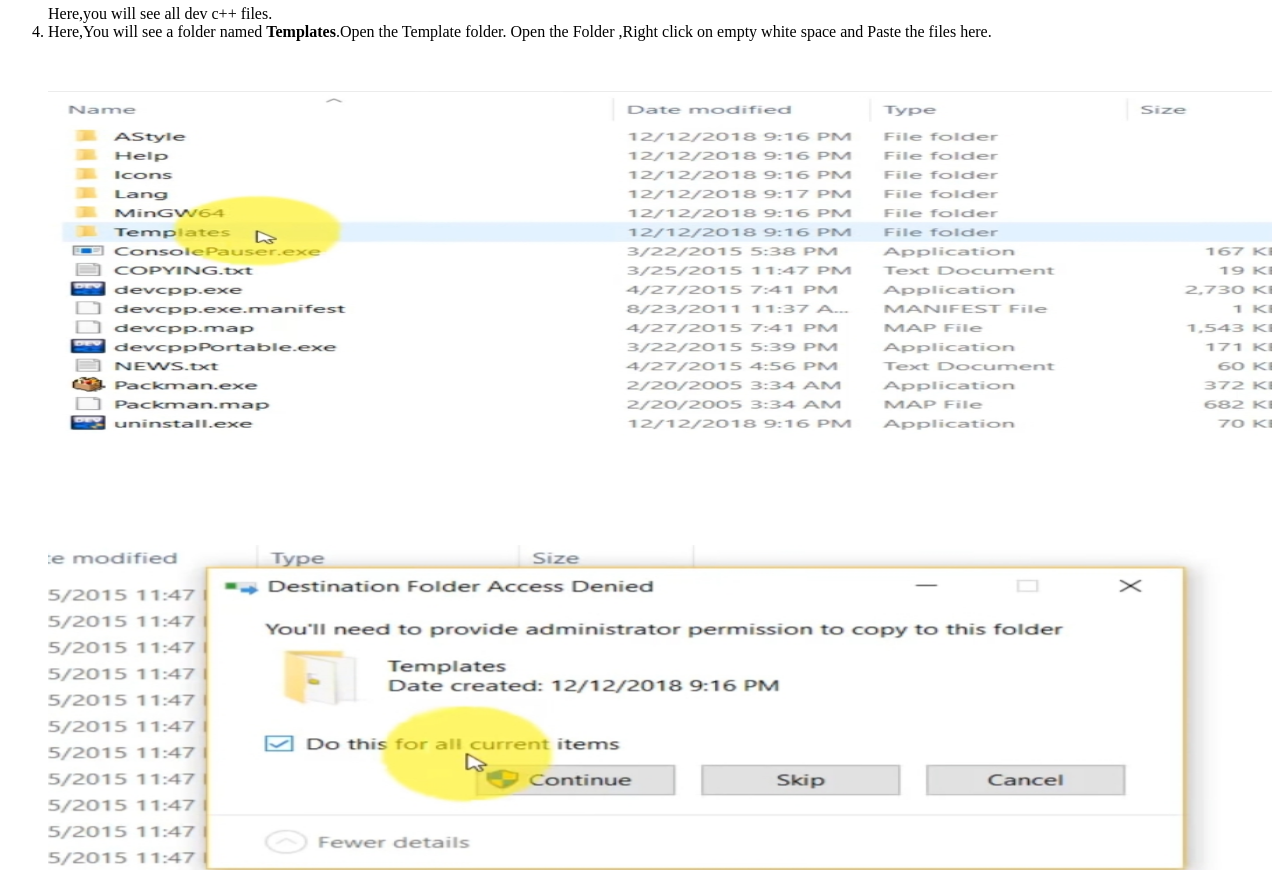
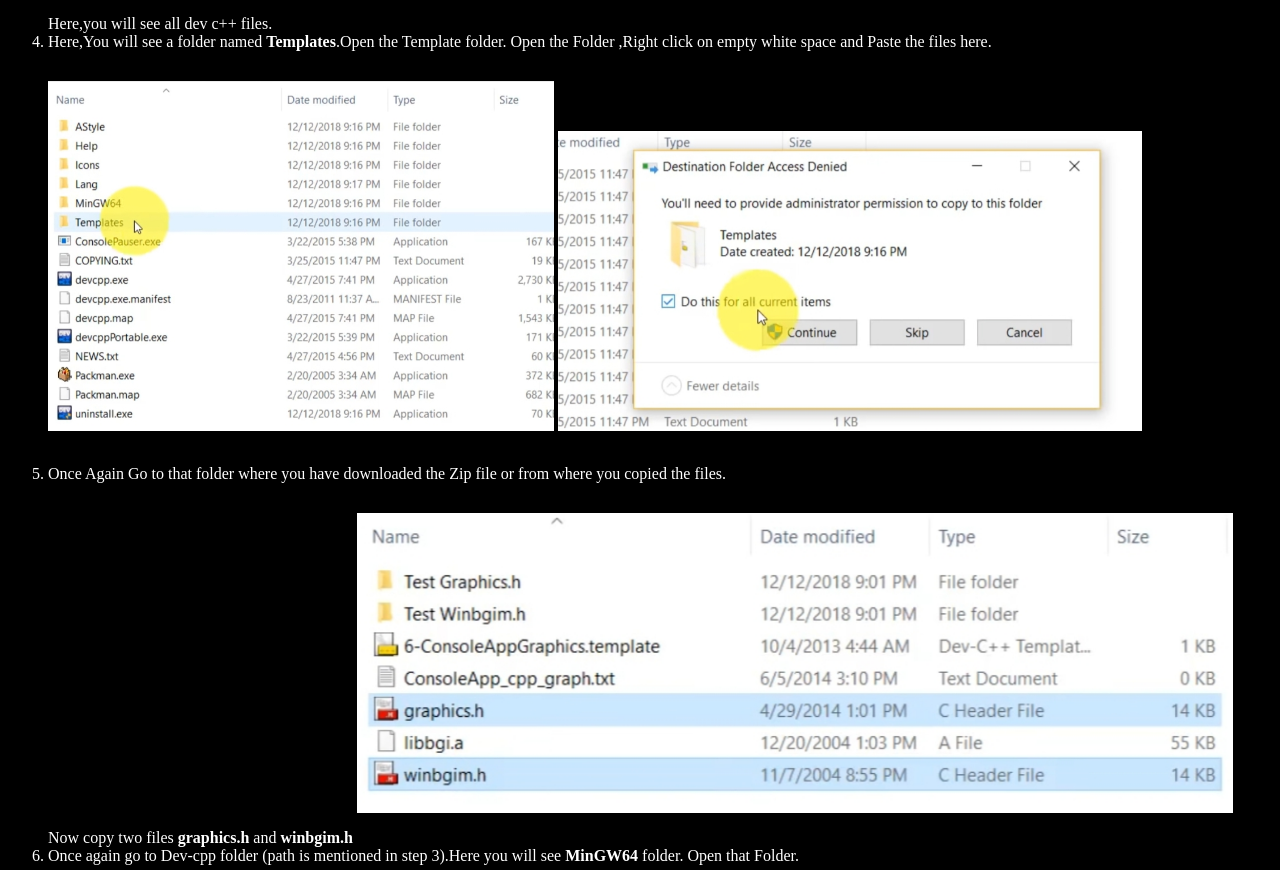
Before and after one commit to JuvitaSaini09/ISTE-Workshop-Bike-Animation, a plain HTML site: page index.html in a window 1280 px wide. Shown: the part 841-1711 px from the top of the page. Drawn offline with Linux system fonts and the light colour scheme.

Commit message:
style : updated dimensions of images

```diff
--- a/index.html
+++ b/index.html
@@ -25,25 +25,26 @@
                         have installed our dev c++ folder.)</li>
 <p>Now,you have to copy some files from here and paste it at someplace .Follow the following steps to do that :</p>
 <li>Copy :<b>6-ConsoleAppGraphics.template</b> and <b>ConsoleApp_cpp_graph.txt</b> </li>
-<img src="images/step1.jpg"/>
+<img style="height:400px","width:500px" src="images/step1.jpg"/>
                     <li>Go to dev C++ folder .
                         If you have not changed the default path then path will be :<br>Go to <b>C drive</b>.<br>Then go to <b>Program files(x86)</b>.<br>Then go to <b>Dev-Cpp</b></li>
                     <br>
                     Here,you will see all dev c++ files.
                     <li>Here,You will see a folder named <b>Templates</b>.Open the Template folder. Open the Folder ,Right click on empty white space and Paste the files here.</li>
-                    <img src="images/templates.jpg"/>
+                    <img style="height:350px","width:450px"  src="images/templates.jpg"/>
 
-                    <img src="images/firstPaste.jpg"/>
+                    <img style="height:300px","width:360px"  src="images/firstPaste.jpg"/>
                     <li>Once Again Go to that folder where you have downloaded the Zip file or from where you copied the files.
                         <br>Now copy two files <b>graphics.h</b> and <b>winbgim.h</b>
-                        <img src="images/step2.jpg"/>
+                        <img style="height:300px","width:400px"  src="images/step2.jpg"/>
                         <li>Once again go to Dev-cpp folder (path is mentioned in step 3).Here you will see <b>MinGW64</b> folder. Open that Folder.</li>
-                        <img src="images/MinGW64.jpg" />
+                        <img style="height:400px","width:500px"   src="images/MinGW64.jpg" />
                         <li>Inside MinGW64,You will see a folder <b>x86_64_w64-mingw32</b>.open this Folder</li>
-                        <img src="images/x86.jpg"/>
+                        <img style="height:300px","width:400px"  src="images/x86.jpg"/>
                         <li> Inside this Folder You will see a <b>Include</b> Folder.Open that Include Folder .Rigth Click on empty spsce and paste the copied files.Tick the checkbox and click on continue.</li>
 
                     </li>
+                    <img src=""/>
                     <img src=""/>
                 </ol>
             </div>
--- a/style.css
+++ b/style.css
@@ -1,6 +1,8 @@
+body{
+    background-color: black;
+    color:white;
+}
+img{
+    margin:30px 0;
 
-img{
-     height:350px;
-     width:100%;
-     margin:50px 0;
 }
```
